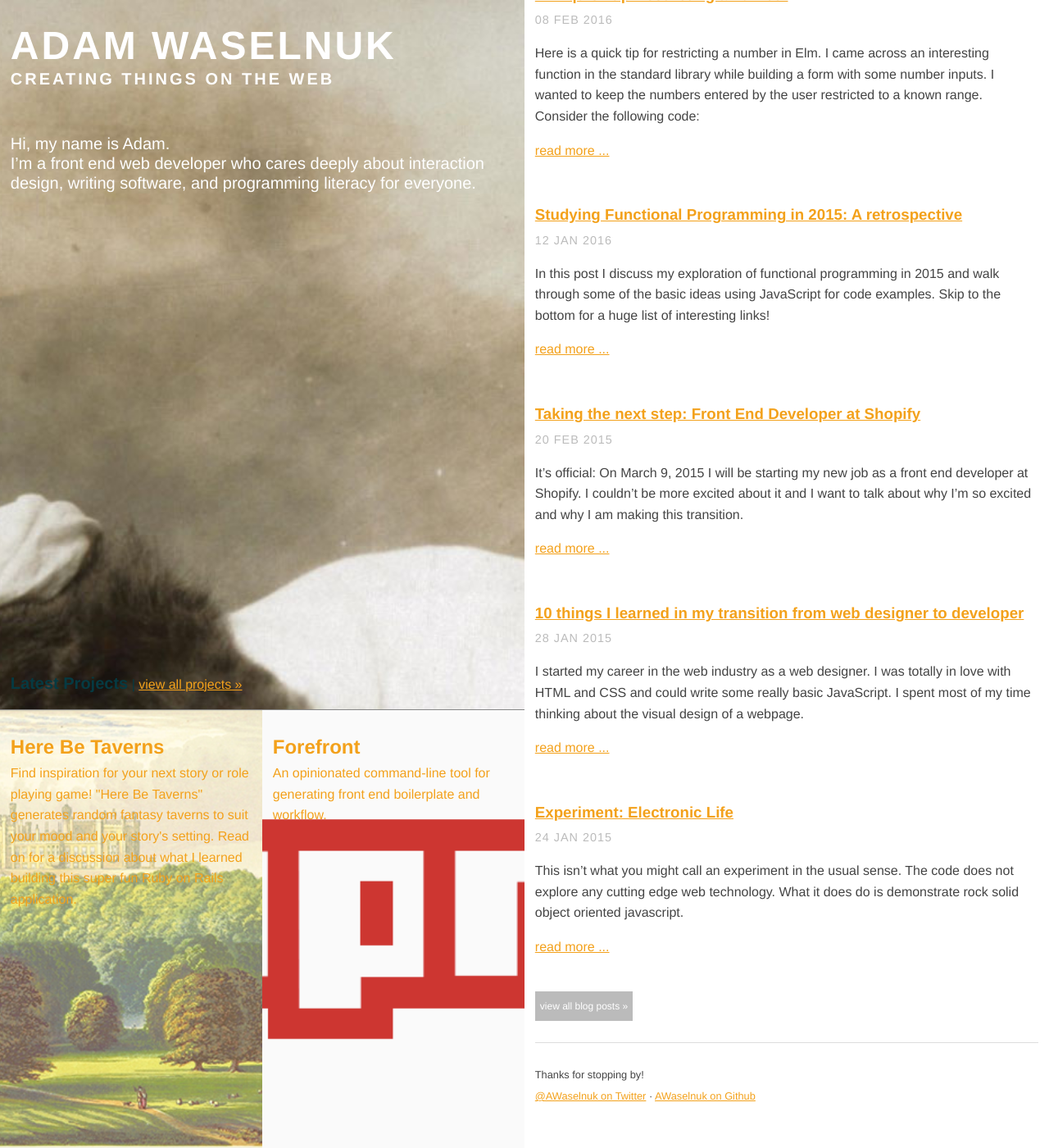
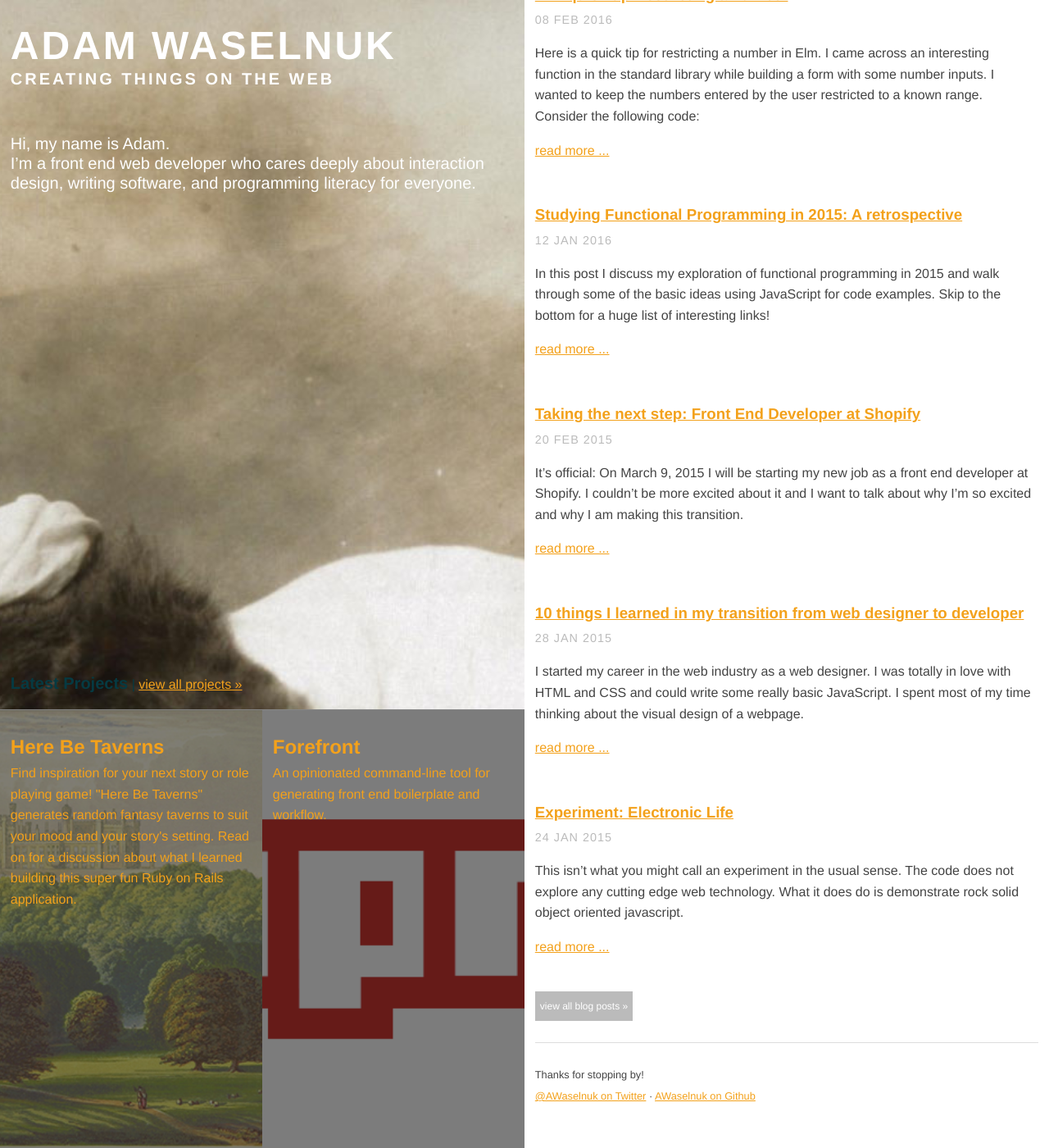
Before and after one commit to AWaselnuk/AWaselnuk.github.io, a Jekyll site: the page built from index.html, in a window 1280 px wide and 1400 px high, scrolled down 105 px. Shown: the whole window at 82% size. Built offline with Jekyll 4.4.1, drawn with Linux system fonts in a browser that asks for light colours.

Commit message:
adding black fade effect on project block

```diff
--- a/_scss/_variables.scss
+++ b/_scss/_variables.scss
@@ -63,6 +63,7 @@ $lHeight: $baseFontSize * 1.6;
 
 $black: #444;
 $light-gray: lighten($black, 60%);
+$white: #fff;
 $white-gray: #eee;
 $gray: #BBBBBB;
 $dark-gray: #868686;
--- a/css/main.css
+++ b/css/main.css
@@ -631,18 +631,38 @@ footer {
   position: relative;
   display: block;
   height: 100%;
-  border-top: 1px solid #868686;
+  border-top: 1px solid #868686; }
+
+.project-block-image {
   background-size: cover;
   background-repeat: no-repeat;
   background-position: center center;
-  text-decoration: none; }
+  position: absolute;
+  top: 0;
+  left: 0;
+  width: 100%;
+  height: 100%;
+  z-index: 1; }
 
 .project-block-title,
 .project-block-description {
   margin: 0; }
 
 .project-block-content {
-  margin-top: 25.6px; }
+  display: block;
+  position: absolute;
+  top: 0;
+  left: 0;
+  width: 100%;
+  height: 100%;
+  z-index: 10;
+  padding-top: 25.6px;
+  color: #fff;
+  text-decoration: none;
+  transition: background-color 0.2s ease-out;
+  background-color: rgba(0, 0, 0, 0.5); }
+  .project-block-content:hover {
+    background-color: rgba(0, 0, 0, 0.3); }
 
 .layout-mag-left {
   background-color: #444;
--- a/index.html
+++ b/index.html
@@ -22,12 +22,13 @@ title: Adam Waselnuk - Front End Web Developer
   <div class="project-block-container">
     {% assign projects = site.projects | sort: 'date' | reverse %}
     {% for project in projects limit:2 %}
-    <a href="{{ project.url }}" class="project-block" style="background-image: url('img/posts/mobile/{{project.cover}}')">
-      <div class="add-gutter project-block-content">
+    <div class="project-block">
+      <div class="project-block-image" style="background-image: url('img/posts/mobile/{{ project.cover }}')"></div>
+      <a class="add-gutter project-block-content" href="{{ project.url }}">
         <h2 class="project-block-title">{{ project.title }}</h2>
         <p class="project-block-description">{{ project.excerpt }}</p>
-      </div>
-    </a>
+      </a>
+    </div>
     {% endfor %}
   </div>
 </div>
```
Also changed, not shown: _scss/_homepage.scss (+25 -2 lines), 1 other file.
